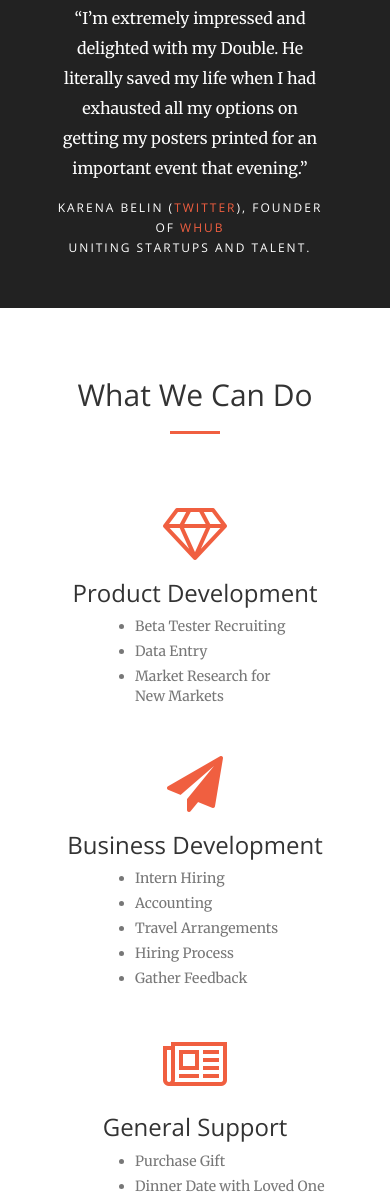
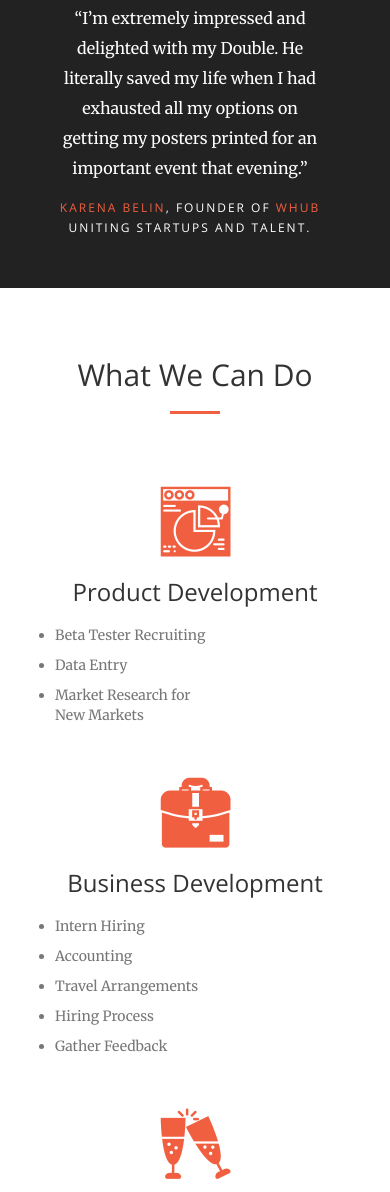
Before and after one commit to eetom/new-double, a plain HTML site: page index.html in a window 390 px wide. Shown: the part 911-2103 px from the top of the page. Drawn offline with nearby package versions, Linux system fonts and the light colour scheme.

Commit message:
New icons - etc fixes
** also tested again on iPhone mobile size for responsiveness

```diff
--- a/css/creative.css
+++ b/css/creative.css
@@ -307,6 +307,10 @@ header .header-content .header-content-inner .sub-text{
         text-align: center;
     }
 
+    .do-list {
+        margin-left: 0;
+    }
+
     header {
         min-height: 100%;
     }
@@ -344,8 +348,11 @@ header .header-content .header-content-inner .sub-text{
 
 .do-list {
     text-align: left;
-    margin-top: 5px;
-    margin-left: 80px;
+    margin-top: 10px;
+}
+
+.do-list:first-child {
+    margin-top: 20px;
 }
 
 .test-text {
--- a/index.html
+++ b/index.html
@@ -99,7 +99,7 @@
                                     <div class = "test-text">
                                         “Double just works. Get yours and you’ll find yourself doing more than you’re able to do by yourself and keep the time you saved working on more important things you can’t delegate.”
                                         <div class = "test-name">
-                                        Casey Lau (<a href = "https://twitter.com/casey_lau">Twitter</a>), Founder of <a href = "http://www.startupshk.com/">StartupsHK</a><br>
+                                        <a href = "https://twitter.com/casey_lau">Casey Lau</a>, Founder of <a href = "http://www.startupshk.com/">StartupsHK</a><br>
                                         Hong Kong's startup community since 2009.
                                         </div>
                                     </div>
@@ -116,7 +116,7 @@
                                     <div class = "test-text">
                                         “I’m extremely impressed and delighted with my Double. He literally saved my life when I had exhausted all my options on getting my posters printed for an important event that evening.”
                                          <div class = "test-name">
-                                        Karena Belin (<a href = "https://twitter.com/belinkarena">Twitter</a>), Founder of <a href = "http://www.whub.hk/">WHub</a><br>
+                                        <a href = "https://twitter.com/belinkarena">Karena Belin</a>, Founder of <a href = "http://www.whub.hk/">WHub</a><br>
                                         Uniting Startups and Talent.
                                         </div>
                                     </div>
@@ -133,7 +133,7 @@
                                     <div class = "test-text">
                                         “I would recommend Double to any founders looking for more advanced administrative services rather than just running errands and odd jobs. It’s my trusted partner and my secret weapon to success. Thanks Double!”
                                         <div class = "test-name">
-                                        Keith Rumjahn (<a href = "https://twitter.com/krumjahn">Twitter</a>), Founder of <a href = "http://www.coachbase.com/">Coachbase</a><br>
+                                        <a href = "https://twitter.com/krumjahn">Keith Rumjahn </a>, Founder of <a href = "http://www.coachbase.com/">Coachbase</a><br>
                                         Digital playbook for coaches.
                                         </div>
                                     </div>
@@ -150,7 +150,7 @@
                                     <div class = "test-text">
                                         “Am I now a believer in VA? Still not sure. But with Double? I’m all in. Double is not just another VA, I would dare to say they are VA 2.0 that’s smart and can handle complex tasks I send over.”
                                         <div class = "test-name">
-                                        Gene Soo (<a href = "#">Twitter</a>), Director of <a href = "#">Lorem Ipsum</a><br>
+                                        <a href = "#">Gene Soo</a>, Director of <a href = "#">Lorem Ipsum</a><br>
                                         Lorem Ipsum
                                         </div>
                                     </div>
@@ -186,7 +186,7 @@
             <div class="row">
                 <div class="col-lg-4 col-md-4 text-center">
                     <div class="service-box">
-                        <i class="fa fa-4x fa-diamond wow bounceIn text-primary"></i>
+                        <img class = "wow bounceIn" src="img/prod_dev.png" width="75" height="75">
                         <h3>Product Development</h3>
                         <ul class="text-muted center-list">
                             <li class = "do-list">Beta Tester Recruiting</li>
@@ -197,7 +197,7 @@
                 </div>
                 <div class="col-lg-4 col-md-4 text-center">
                     <div class="service-box">
-                        <i class="fa fa-4x fa-paper-plane wow bounceIn text-primary" data-wow-delay=".1s"></i>
+                        <img class = "wow bounceIn" data-wow-delay=".1s" src="img/biz_dev.png" width="75" height="75">
                         <h3>Business Development</h3>
                         <ul class="text-muted center-list">
                             <li class = "do-list">Intern Hiring</li>
@@ -210,7 +210,7 @@
                 </div>
                 <div class="col-lg-4 col-md-4 text-center">
                     <div class="service-box">
-                        <i class="fa fa-4x fa-newspaper-o wow bounceIn text-primary" data-wow-delay=".2s"></i>
+                        <img class = "wow bounceIn" data-wow-delay=".1s" src="img/gen_support.png" width="75" height="75">
                         <h3>General Support</h3>
                         <ul class="text-muted center-list">
                             <li class = "do-list">Purchase Gift</li>
```
Also changed, not shown: img/biz_dev.png (added), img/gen_support.png (added), img/prod_dev.png (added).
